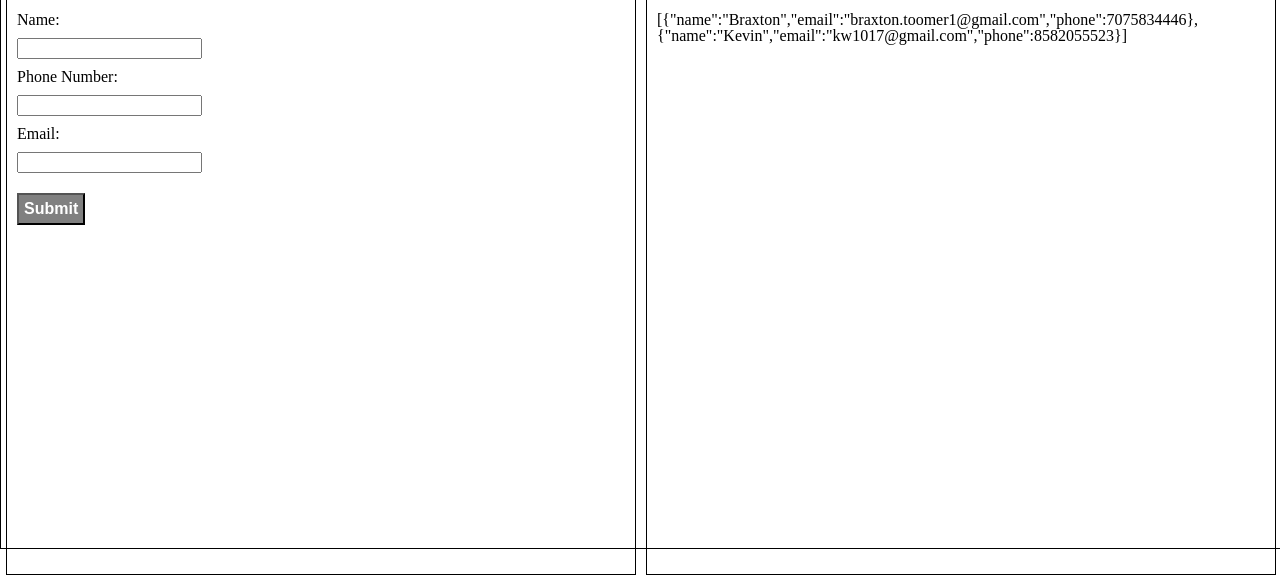
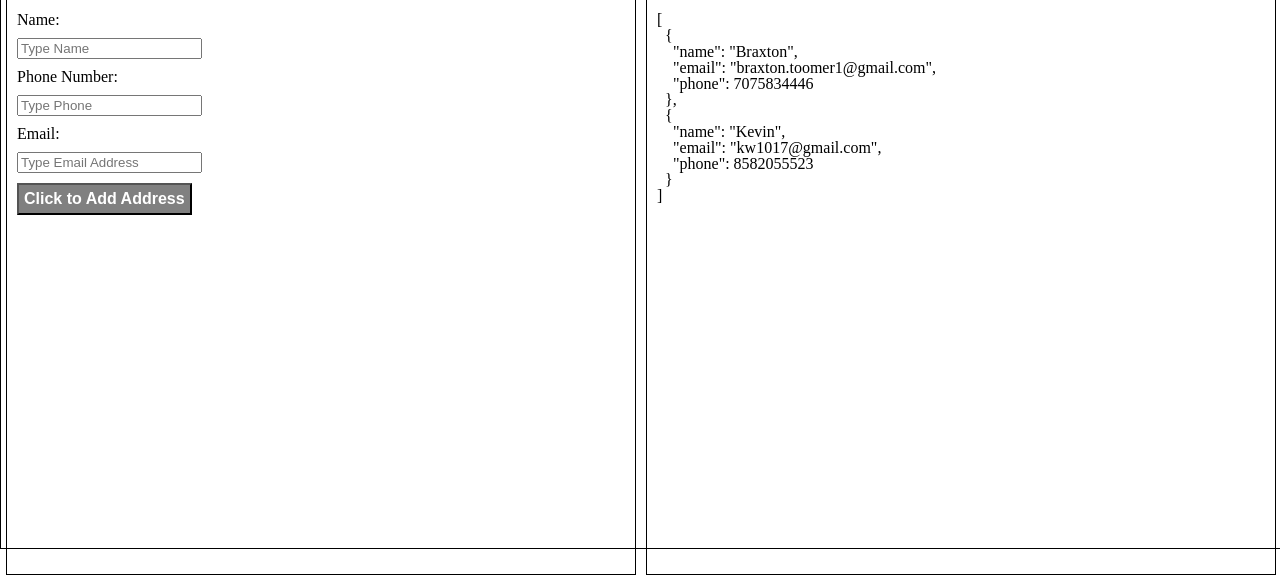
Before and after one commit to codenerd-21/project-1, a plain HTML site: page index.html in a window 1280 px wide. Shown: the part 255-830 px from the top of the page. Drawn offline with Linux system fonts and the light colour scheme.

Commit message:
add placeholder to HTML

```diff
--- a/index.html
+++ b/index.html
@@ -15,19 +15,19 @@
 			<div class="form">
 				<h2>NEW ENTRY FORM:</h2><br>
 				<label for="name">Name:</label><br>
-				<input type="text" id="name" name="name" /><br>
+				<input type="text" id="name" name="name" placeholder="Type Name"/><br>
 
 				<label for="phone">Phone Number:</label><br>
-				<input type="tel" id="phone" name="phone" /><br>
+				<input type="tel" id="phone" name="phone" placeholder="Type Phone"/><br>
 
 				<label for="email">Email:</label><br>
-				<input type="email" id="email" name="email" /><br>
+				<input type="email" id="email" name="email" placeholder="Type Email Address" /><br>
 
-				<input type="submit" id="submit-btn" value="Submit" />
+				<button id="submit-btn">Click to Add Address</button>
 			</div>
 			<div class="list">
 				<h2>CONTACTS:</h2><br>
-				<p id="display-contacts"></p>
+				<pre id="display-contacts"></pre>
 			</div>
 		</div>
 	<script type="text/javascript" src="./index.js"></script>
--- a/index.js
+++ b/index.js
@@ -11,14 +11,26 @@ const contacts = [
     },
 ];
 
-document.getElementById('display-contacts').innerHTML = JSON.stringify(contacts);
+document.getElementById('display-contacts').innerHTML = JSON.stringify(contacts, null, 2);
+
+// function addContact() {
 
 
 
+// }
+
+
+
+
+// let display = document.getElementById("display-contacts");
 // window.onload = function() {
-// 	document.getElementById('display-contacts').innerHTML = Object.values(contacts);
+// 	let entry = "";
+// 	for (const contact in contacts) {
+// 		console.log(entry += contacts[contact]);
+// 	};
 // }
-// document.getElementById("display-contacts").innerHTML = contacts.name;
+	// document.getElementById('display-contacts').innerHTML = Object.values(contacts);
+
 
 // Display all existing contacts
 // function displayContacts() {
```
